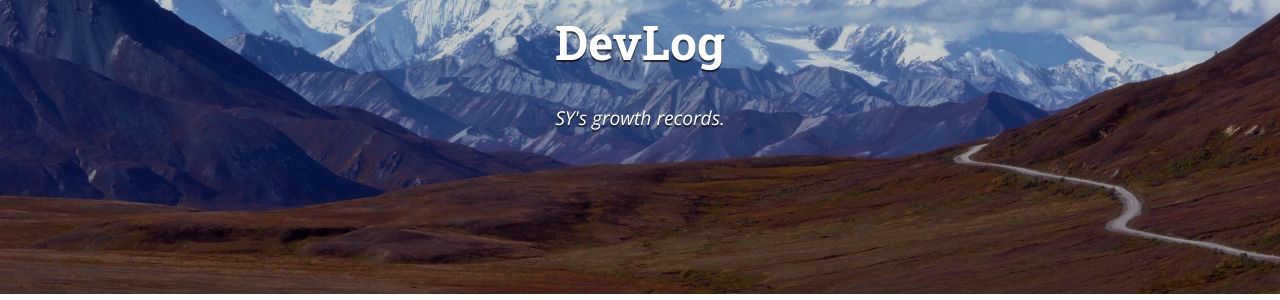
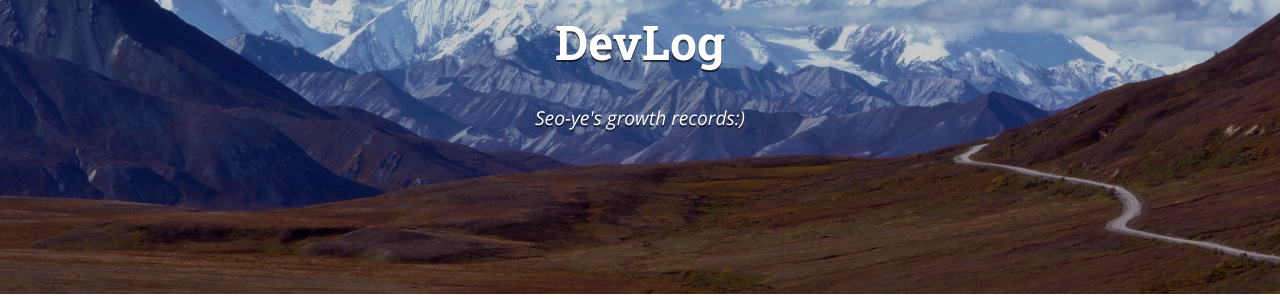
Before and after one commit to KimSeoYe/KimSeoYe.github.io, a Jekyll site: the page built from index.html, in a window 1280 px wide and 900 px high. Shown: the part 211-511 px from the top of the window. Built offline with Jekyll 4.4.1, drawn with Linux system fonts in a browser that asks for light colours; nearby versions of some CDN libraries; the list of posts is cut into pages by our own code.

Commit message:
Update config

```diff
--- a/_config.yml
+++ b/_config.yml
@@ -11,7 +11,7 @@ exclude:
 
 # Site settings
 title: DevLog
-subtitle: SY's growth records.
+subtitle: Seo-ye's growth records:)
 email: kimseoye15@gmail.com
 name: KimSeoYe
 description: >
```
